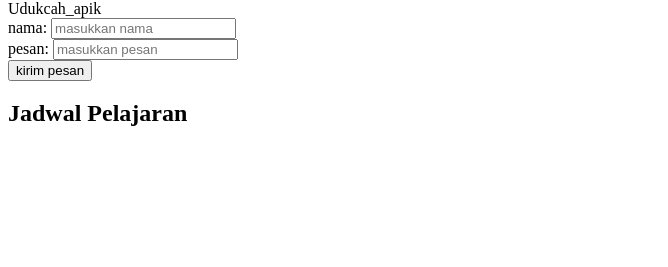
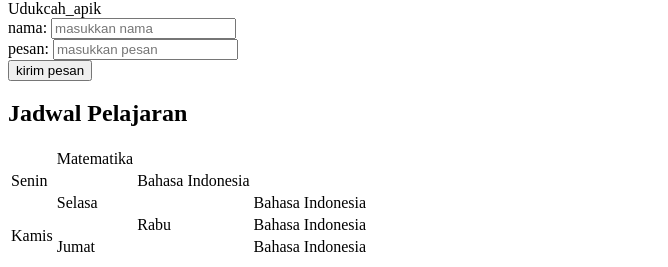
Before and after one commit to afton367-hub/profile, a plain HTML site: page index.html in a window 1280 px wide. Shown: the part 698-965 px from the top of the page, without its empty margins (0-668 px from the left). Before the commit the page ends 845 px from the top, so only its background shows below. Drawn offline with Linux system fonts and the light colour scheme.

Commit message:
Update index.html
menambahkan jadwal pelajaran

```diff
--- a/index.html
+++ b/index.html
@@ -49,9 +49,31 @@
 
 <section class="card schedule-card">
     <h2>Jadwal Pelajaran</h2>
-
-</section>
- </ul>
+    <table>
+     <thead>
+     <tbody>
+      <tr>
+      <td rowspan="3">Senin</td>
+      <td>Matematika</td>
+      </tr>
+      <tr>
+      <td rowspan="3">Selasa</td>
+      <td>Bahasa Indonesia</td>
+      </tr>
+     <tr>
+      <td rowspan="3">Rabu</td>
+      <td>Bahasa Indonesia</td>
+      </tr>
+     <tr>
+      <td rowspan="3">Kamis</td>
+      <td>Bahasa Indonesia</td>
+      </tr>
+     <tr>
+      <td rowspan="3">Jumat</td>
+      <td>Bahasa Indonesia</td>
+      </tr>
+    </tbody>
+    </table>
 </section>
 </body>
 </html>
```
